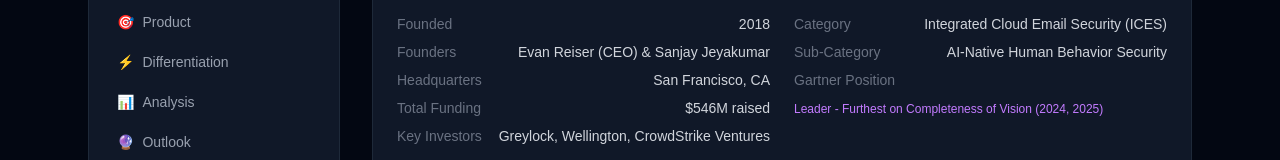
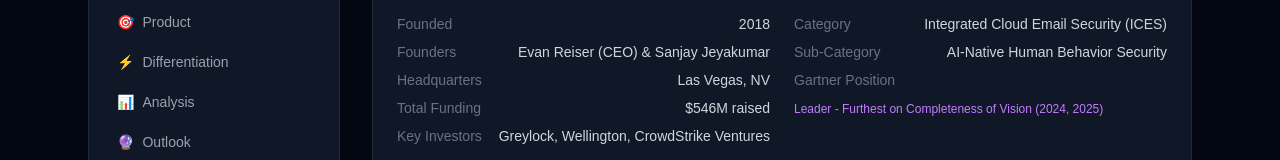
Before and after one commit to ansim0825/cybermarkets, a Next.js app: page /pillars/network-edge/email-security/companies/abnormal in a window 1280 px wide. Shown: the part 514-674 px from the top of the page. Built offline with nearby package versions, Linux system fonts and the light colour scheme.

Commit message:
adjusting abnormal ai page

```diff
--- a/app/pillars/network-edge/email-security/companies/abnormal.jsx
+++ b/app/pillars/network-edge/email-security/companies/abnormal.jsx
@@ -19,7 +19,7 @@
     snapshot: {
       founded: '2018',
       founders: 'Evan Reiser (CEO) & Sanjay Jeyakumar',
-      hq: 'San Francisco, CA',
+      hq: 'Las Vegas, NV',
       funding: '$546M raised',
       valuation: '$5.1B (Series D, Aug 2024)',
       arr: '$200M+ (100% YoY growth)',
```
